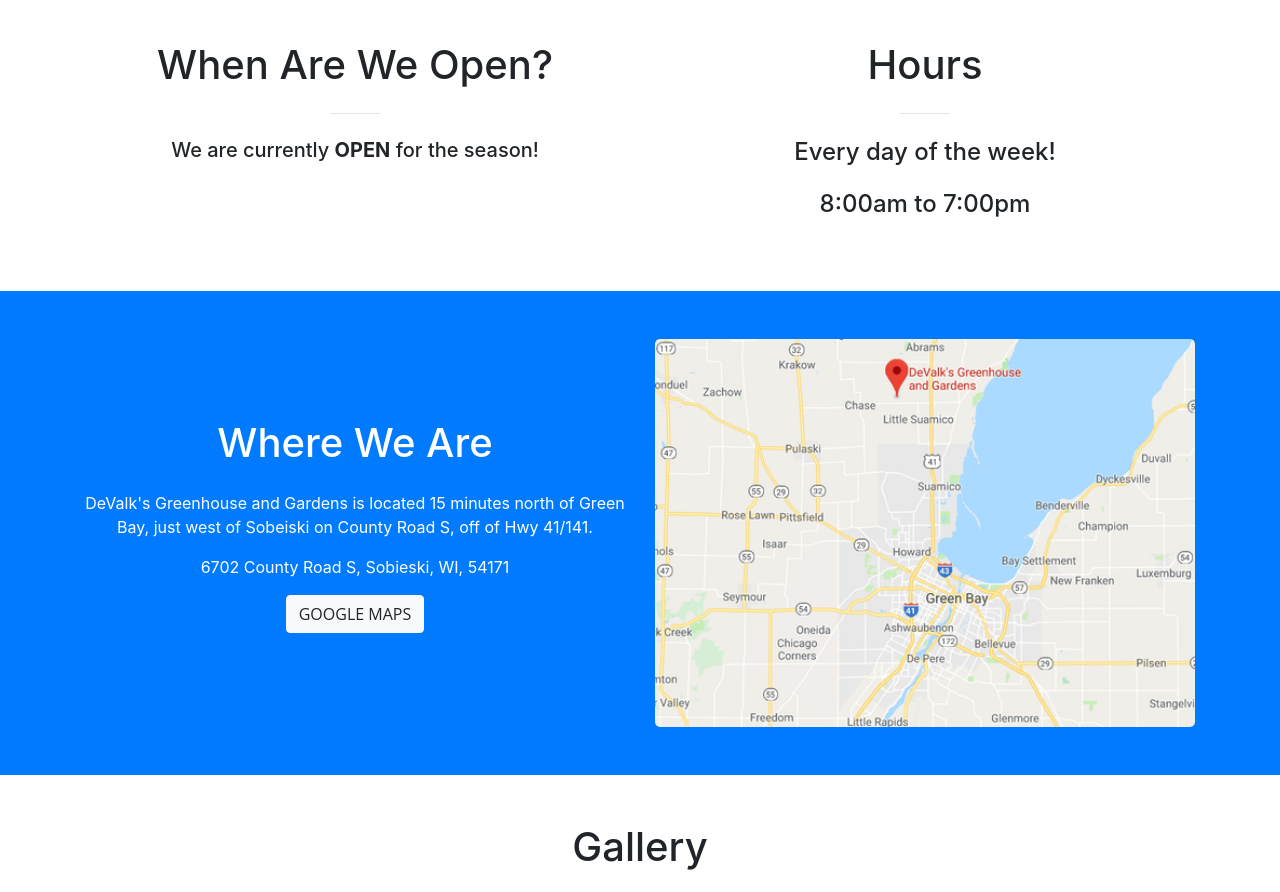
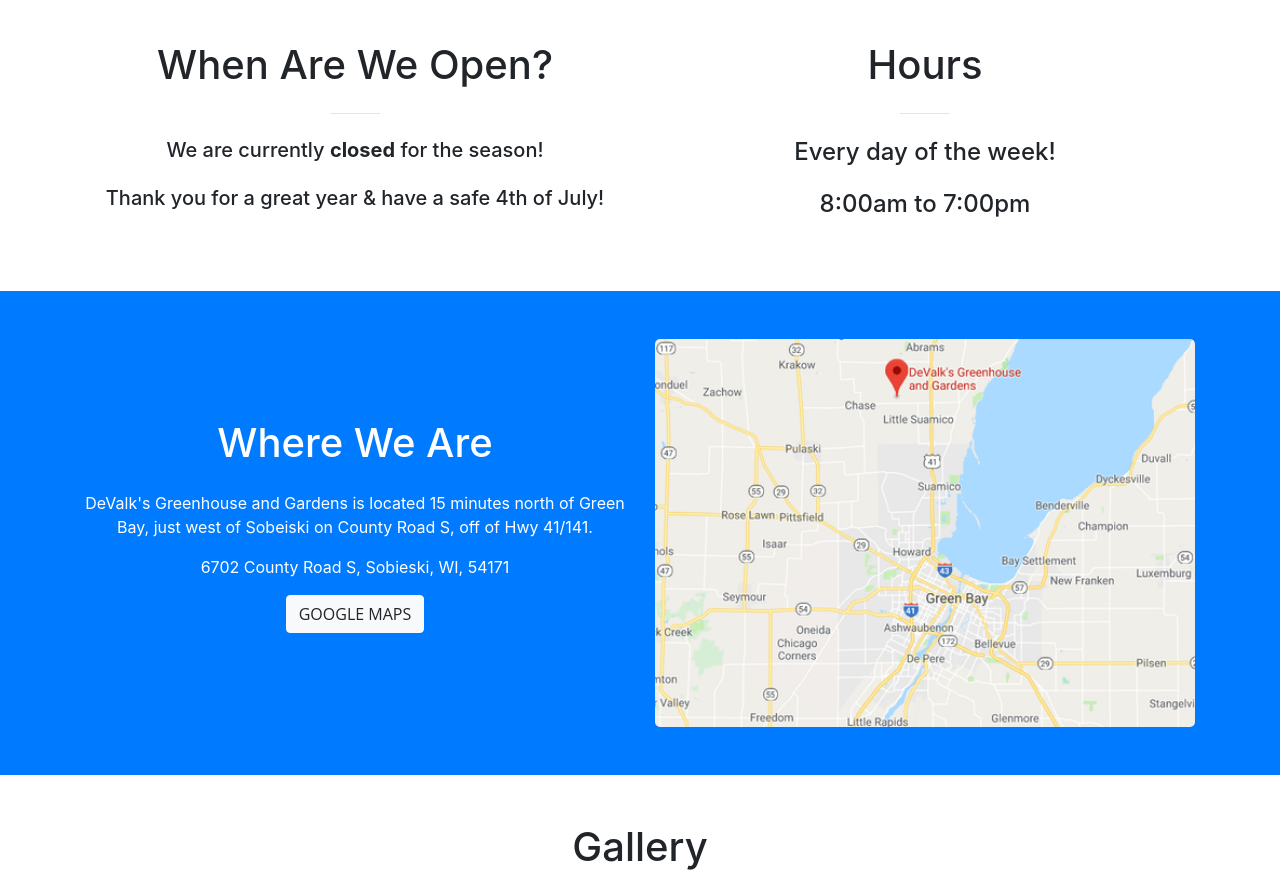
Before and after one commit to DaCastle/greenhouse, a website with bundled scripts: page index.html in a window 1280 px wide. Shown: the part 1840-2732 px from the top of the page. Built offline with nearby package versions, Linux system fonts and the light colour scheme; files whose address does not match are found by name.

Commit message:
closed for the season

```diff
--- a/index.html
+++ b/index.html
@@ -188,7 +188,8 @@
         <div class="col-lg-6 mx-auto text-center">
           <h1 class="section-heading">When Are We Open?</h1>
           <hr class="my-4">
-          <h5 class="mb-4">We are currently <b>OPEN</b> for the season!</h5>
+          <h5 class="mb-4">We are currently <b>closed</b> for the season!</h5>
+          <h5 class="mb-4">Thank you for a great year & have a safe 4th of July!</h5>
         </div>
         <div class="col-lg-6 mx-auto text-center">
           <h1 class="section-heading">Hours</h1>
```
